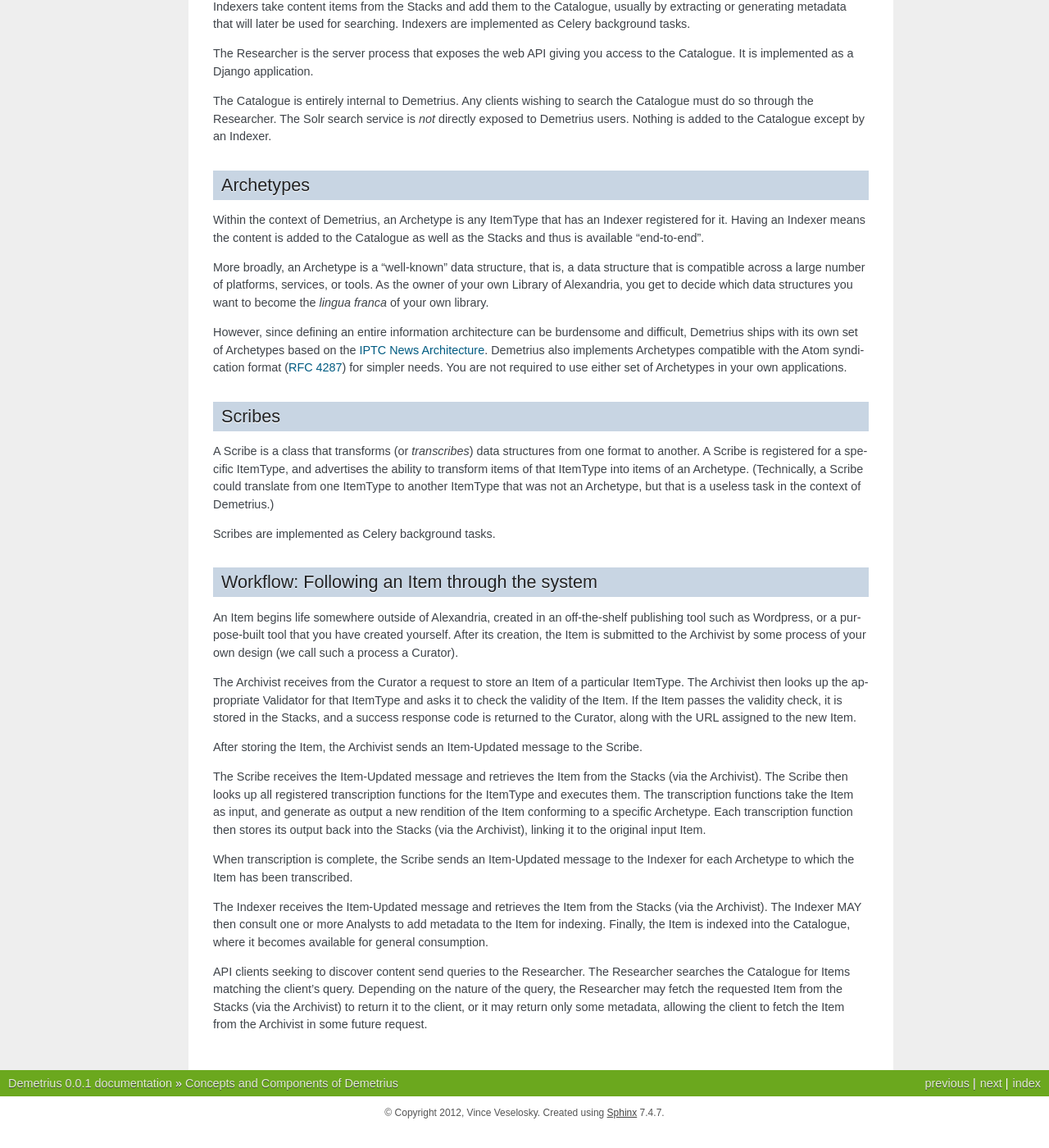
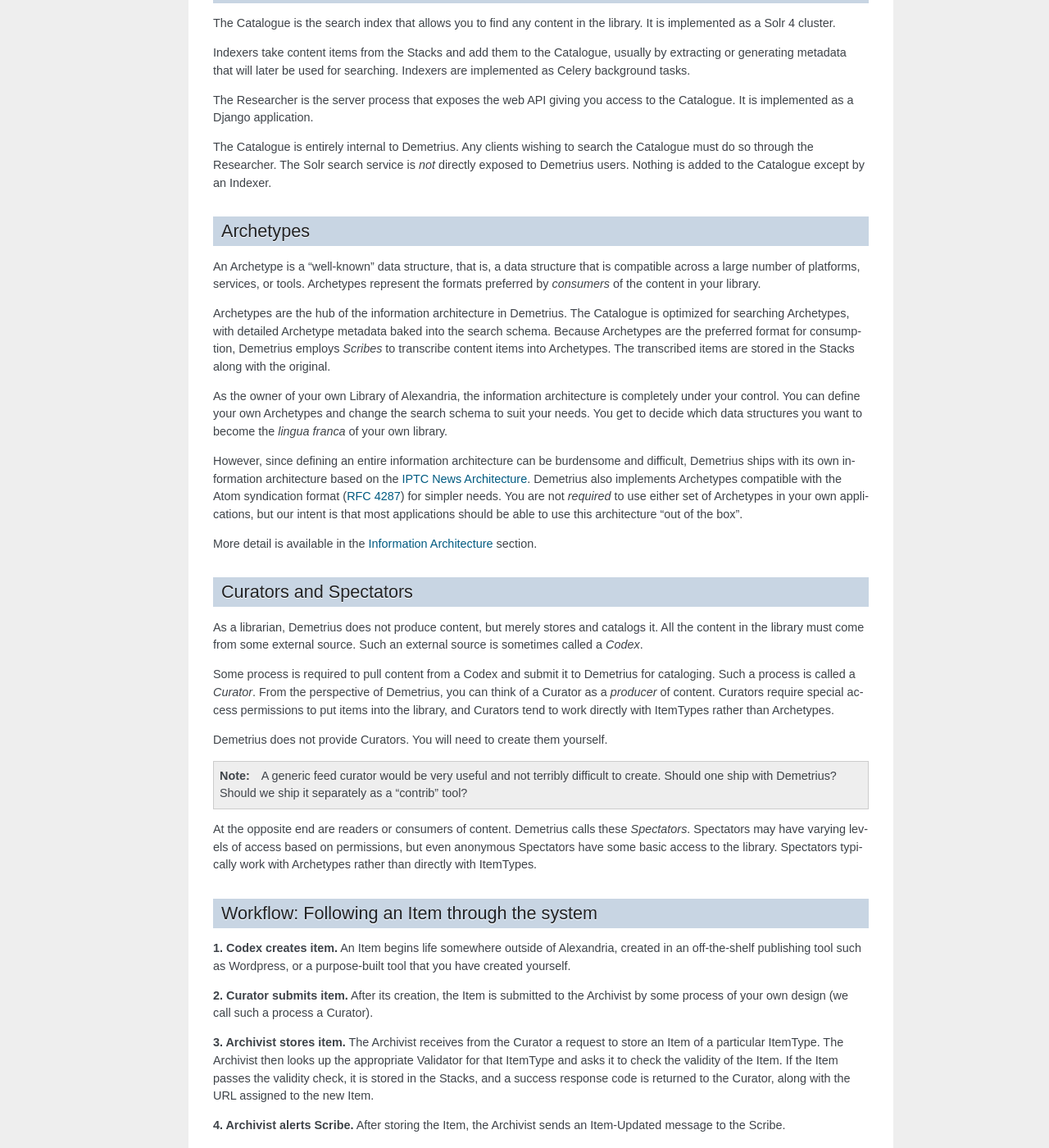
Before and after one commit to mirhampt/demetrius, a Sphinx documentation site: the page built from docs/source/introduction.rst, in a window 1280 px wide and 1400 px high, scrolled down 655 px. Shown: the whole window at 82% size. Built offline with Sphinx 7.4.7, drawn with Linux system fonts in a browser that asks for light colours; before the commit the page ends 2032 px from its top, so only the background shows below that; some of the changed text lies outside the part shown.

Commit message:
Expand information architecture documentation

```diff
--- a/docs/source/introduction.rst
+++ b/docs/source/introduction.rst
@@ -1,31 +1,39 @@
 Concepts and Components of Demetrius
 ================================================================================
 
-ItemTypes and Validators
+The Stacks
 ~~~~~~~~~~~~~~~~~~~~~~~~~~~~~~~~~~~~~~~~~~~~~~~~~~~~~~~~~~~~~~~~~~~~~~~~~~~~~~~~
-An ItemType is any data structure that can be validated programmatically. The
-function or class that performs the validation is called a Validator.
-ItemTypes and their Validators are registered with Demetrius. Demetrius
-will not store any data unless it has a defined ItemType and passes
-validation by the Validator for that ItemType.
+In a physical library, the Stacks are where all the books are kept. Under
+Demetrius, the Stacks are the main storage database. Access to the Stacks is
+managed by a program called the Archivist. The Stacks are implemented as a Riak
+database, and the Archivist is a Django application.
 
-The Archivist and the Stacks
-~~~~~~~~~~~~~~~~~~~~~~~~~~~~~~~~~~~~~~~~~~~~~~~~~~~~~~~~~~~~~~~~~~~~~~~~~~~~~~~~
-The Stacks in a physical library are where all the books are kept. Under
-Demetrius, the Stacks are the main storage database. It is implemented as a Riak
-database.
+The primary mission of the Archivist is storage and retrieval of content items.
+The Archivist implements a permissions layer above the Stacks to manage access,
+and manages a version history for each content item added to the Stacks. The
+Archivist has no knowledge of the content of the items *per se*, but treats them
+all as generic Items to be managed.
 
-The Archivist is the server process that exposes the web API giving clients
-access to the Stacks. It is implemented as a Django application.
+Before the Archivist stores any item into the Stacks, it must be able to
+classify the item by its ItemType, and verify its validity as an item of that
+type.
 
-The Stacks are entirely internal to Demetrius. All interactions with the Stacks
-must be mediated by the Archivist, which implements safeguards and protocols to
-ensure that each content item and its version history remains consistent.
+An ItemType is any data structure that can be validated programmatically. It
+could be a JSON object, or an XML tree conforming to a specific schema.
 
-The Archivist API requires that all content items submitted for storage have an
-assigned ItemType and must pass the Validator for that ItemType.
+The function or class that performs the validation is called a Validator.
+Demetrius 1.0 will ship with 3 validators included. You may install others. The
+three are:
 
-Indexers, The Researcher, and the Catalogue
+* SimpleFeed: Validates simple syndication feeds such as Atom and the various
+  versions of RSS. The validator basically accepts anything that can be parsed
+  by feedparser.py.
+* JSONSchema: Checks JSON data structures for conformance with a declared JSON
+  schema.
+* XMLSchema: Checks XML data structures for conformance with a declared XML
+  schema.
+
+The Catalogue
 ~~~~~~~~~~~~~~~~~~~~~~~~~~~~~~~~~~~~~~~~~~~~~~~~~~~~~~~~~~~~~~~~~~~~~~~~~~~~~~~~
 The Catalogue is the search index that allows you to find any content in the
 library. It is implemented as a Solr 4 cluster.
@@ -44,70 +52,97 @@ Catalogue except by an Indexer.
 
 Archetypes
 ~~~~~~~~~~~~~~~~~~~~~~~~~~~~~~~~~~~~~~~~~~~~~~~~~~~~~~~~~~~~~~~~~~~~~~~~~~~~~~~~
-Within the context of Demetrius, an Archetype is any ItemType that has an
-Indexer registered for it. Having an Indexer means the content is added to the
-Catalogue as well as the Stacks and thus is available "end-to-end".
+An Archetype is a "well-known" data structure, that is, a data structure that is
+compatible across a large number of platforms, services, or tools. Archetypes
+represent the formats preferred by *consumers* of the content in your library.
 
-More broadly, an Archetype is a "well-known" data structure, that is, a data
-structure that is compatible across a large number of platforms, services, or
-tools. As the owner of your own Library of Alexandria, you get to decide which
-data structures you want to become the *lingua franca* of your own library.
+Archetypes are the hub of the information architecture in Demetrius. The
+Catalogue is optimized for searching Archetypes, with detailed Archetype
+metadata baked into the search schema. Because Archetypes are the preferred
+format for consumption, Demetrius employs *Scribes* to transcribe content items
+into Archetypes. The transcribed items are stored in the Stacks along with
+the original.
+
+As the owner of your own Library of Alexandria, the information architecture is
+completely under your control. You can define your own Archetypes and change the
+search schema to suit your needs. You get to decide which data structures you
+want to become the *lingua franca* of your own library.
 
 However, since defining an entire information architecture can be burdensome and
-difficult, Demetrius ships with its own set of Archetypes based on the `IPTC
+difficult, Demetrius ships with its own information architecture based on the `IPTC
 News Architecture`_.  Demetrius also implements Archetypes compatible with the
-Atom syndication format (`RFC 4287`_) for simpler needs. You are not required to
-use either set of Archetypes in your own applications.
+Atom syndication format (`RFC 4287`_) for simpler needs. You are not *required* to
+use either set of Archetypes in your own applications, but our intent is that
+most applications should be able to use this architecture "out of the box".
+
+More detail is available in the :doc:`information-architecture` section.
 
 .. _RFC 4287: http://tools.ietf.org/html/rfc4287
 .. _IPTC News Architecture: http://www.iptc.org/site/News_Exchange_Formats/Developers/
 
-Scribes
+Curators and Spectators
 ~~~~~~~~~~~~~~~~~~~~~~~~~~~~~~~~~~~~~~~~~~~~~~~~~~~~~~~~~~~~~~~~~~~~~~~~~~~~~~~~
-A Scribe is a class that transforms (or *transcribes*) data structures from one
-format to another. A Scribe is registered for a specific ItemType, and
-advertises the ability to transform items of that ItemType into items of an
-Archetype. (Technically, a Scribe could translate from one ItemType to
-another ItemType that was not an Archetype, but that is a useless task in
-the context of Demetrius.)
+As a librarian, Demetrius does not produce content, but merely stores and
+catalogs it. All the content in the library must come from some external source.
+Such an external source is sometimes called a *Codex*.
 
-Scribes are implemented as Celery background tasks.
+Some process is required to pull content from a Codex and submit it to Demetrius
+for cataloging. Such a process is called a *Curator*. From the perspective of
+Demetrius, you can think of a Curator as a *producer* of content. Curators
+require special access permissions to put items into the library, and Curators
+tend to work directly with ItemTypes rather than Archetypes.
+
+Demetrius does not provide Curators. You will need to create them yourself.
+
+.. note::
+    A generic feed curator would be very useful and not terribly difficult to
+    create. Should one ship with Demetrius? Should we ship it separately as a
+    "contrib" tool?
+
+At the opposite end are readers or consumers of content. Demetrius calls these
+*Spectators*. Spectators may have varying levels of access based on permissions,
+but even anonymous Spectators have some basic access to the library. Spectators
+typically work with Archetypes rather than directly with ItemTypes.
 
 Workflow: Following an Item through the system
 ~~~~~~~~~~~~~~~~~~~~~~~~~~~~~~~~~~~~~~~~~~~~~~~~~~~~~~~~~~~~~~~~~~~~~~~~~~~~~~~~
-An Item begins life somewhere outside of Alexandria, created in an off-the-shelf
-publishing tool such as Wordpress, or a purpose-built tool that you have created
-yourself. After its creation, the Item is submitted to the Archivist by some
-process of your own design (we call such a process a Curator).
+**1. Codex creates item.** An Item begins life somewhere outside of Alexandria,
+created in an off-the-shelf publishing tool such as Wordpress, or a
+purpose-built tool that you have created yourself.
 
-The Archivist receives from the Curator a request to store an Item of a
-particular ItemType. The Archivist then looks up the appropriate Validator for
-that ItemType and asks it to check the validity of the Item. If the Item passes
-the validity check, it is stored in the Stacks, and a success response code is
-returned to the Curator, along with the URL assigned to the new Item.
+**2. Curator submits item.** After its creation, the Item is submitted to the
+Archivist by some process of your own design (we call such a process a Curator).
 
-After storing the Item, the Archivist sends an Item-Updated message to the
-Scribe.
+**3. Archivist stores item.** The Archivist receives from the Curator a request
+to store an Item of a particular ItemType. The Archivist then looks up the
+appropriate Validator for that ItemType and asks it to check the validity of the
+Item. If the Item passes the validity check, it is stored in the Stacks, and a
+success response code is returned to the Curator, along with the URL assigned to
+the new Item.
 
-The Scribe receives the Item-Updated message and retrieves the Item from the
-Stacks (via the Archivist). The Scribe then looks up all registered
-transcription functions for the ItemType and executes them. The transcription
-functions take the Item as input, and generate as output a new rendition of the
-Item conforming to a specific Archetype. Each transcription function then stores
-its output back into the Stacks (via the Archivist), linking it to the original
-input Item.
+**4. Archivist alerts Scribe.** After storing the Item, the Archivist sends an
+Item-Updated message to the Scribe.
 
-When transcription is complete, the Scribe sends an Item-Updated message to the
-Indexer for each Archetype to which the Item has been transcribed.
+**5. Scribe transcribes item into Archetypes.** The Scribe receives the
+Item-Updated message and retrieves the Item from the Stacks (via the Archivist).
+The Scribe then looks up all registered transcription functions for the ItemType
+and executes them. The transcription functions take the Item as input, and
+generate as output a new rendition of the Item conforming to a specific
+Archetype. Each transcription function then stores its output back into the
+Stacks (via the Archivist), linking it to the original input Item.
 
-The Indexer receives the Item-Updated message and retrieves the Item from the
-Stacks (via the Archivist). The Indexer MAY then consult one or more Analysts to
-add metadata to the Item for indexing. Finally, the Item is indexed into the
-Catalogue, where it becomes available for general consumption.
+**6. Scribe alerts Indexer.** When transcription is complete, the Scribe sends
+an Item-Updated message to the Indexer for each Archetype to which the Item has
+been transcribed.
 
-API clients seeking to discover content send queries to the Researcher. The
-Researcher searches the Catalogue for Items matching the client's query.
-Depending on the nature of the query, the Researcher may fetch the requested
-Item from the Stacks (via the Archivist) to return it to the client, or it may
-return only some metadata, allowing the client to fetch the Item from the
-Archivist in some future request.
+**7. Indexer catalogs item.** The Indexer receives the Item-Updated message and
+retrieves the Item from the Stacks (via the Archivist). Finally, the Item is
+indexed into the Catalogue, where it becomes available for search and general
+consumption.
+
+**8. Spectator accesses item.** API clients seeking to discover content send
+queries to the Researcher. The Researcher searches the Catalogue for Items
+matching the client's query.  Depending on the nature of the query, the
+Researcher may fetch the requested Item from the Stacks (via the Archivist) to
+return it to the client, or it may return only some metadata, allowing the
+client to fetch the Item from the Archivist in some future request.
```
Also changed, not shown: docs/source/ia-hierarchy.rst (+60 -1 lines), docs/source/information-architecture.rst (+1 -60 lines), docs/source/rest-api.rst (+9 -0 lines).
